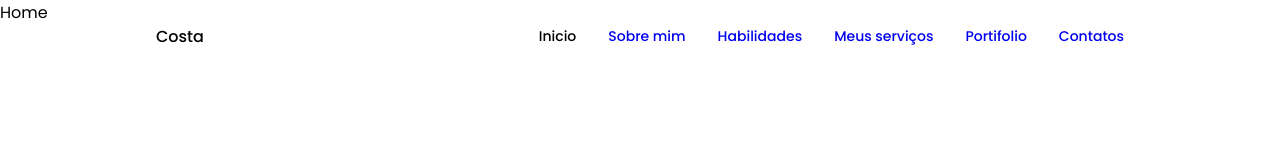
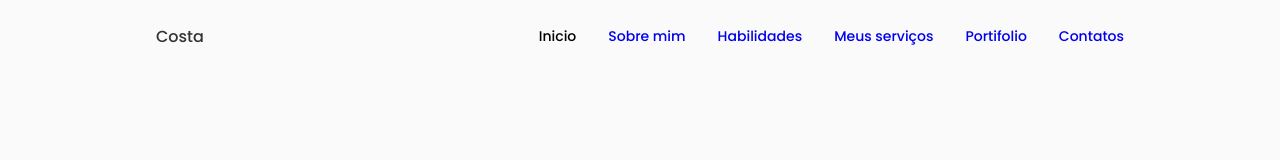
Before and after one commit to CaioSC01/Meu__Portifolio, a React (Create React App) app: page / in a window 1280 px wide. Shown: the top 160 px of the page. Built offline with nearby package versions, Linux system fonts and the light colour scheme.

Commit message:
Correção de cores no hsl

```diff
--- a/src/App.css
+++ b/src/App.css
@@ -5,11 +5,11 @@
 /*============ VARIAVEIS PARA O CSS ==========*/
 :root {
 	--header-height: 3rem;
-	/*======== CORES PARA O PROJETO =====*/
-	--cor-titulo: hsl(var(0), var(0%), 20%);
-	--cor-preta-titulo: hsl(var(0), var(0%), 0%);
-	--cor-text: hsl(var(0), var(0%), 46%);
-	--body: hsl(var(0), var(0%), 98%);
+	/*======== CORES BASES PARA O PROJETO =====*/
+	--cor-titulo: hsl(0, 0%, 20%);
+	--cor-preta-titulo: hsl(0, 0%, 0%);
+	--cor-text: hsl(0, 0%, 46%);
+	--body: hsl(0, 0%, 98%);
 	--container: #ffffff;
 	/*==== FONTES E TIPOGRAFIA =====*/
 	--font: "Poppins", sans-serif;
```
